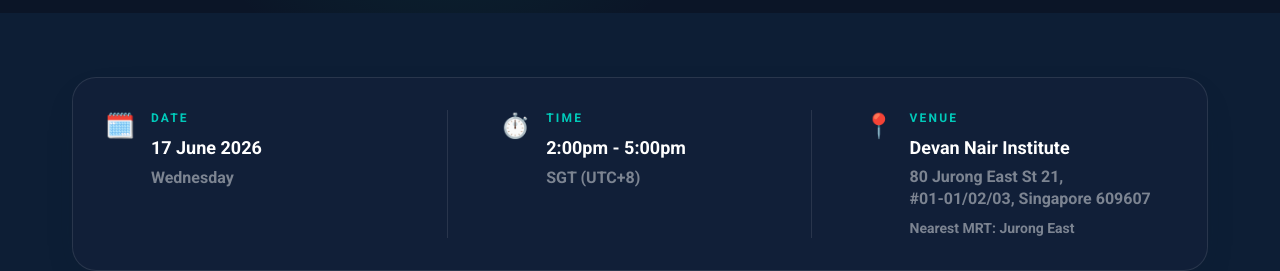
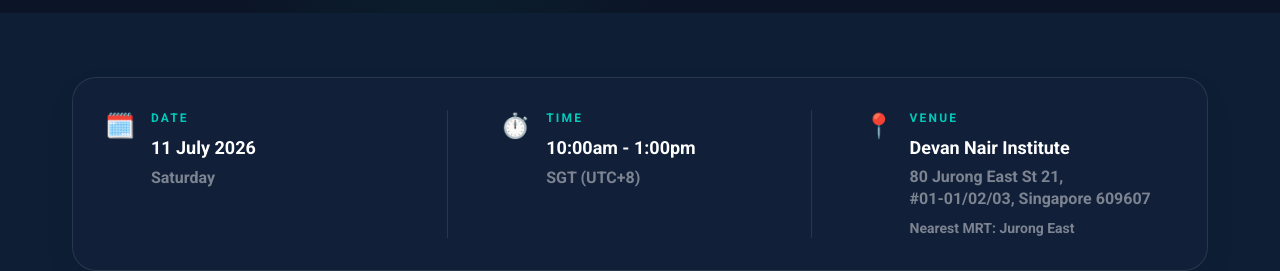
Before and after one commit to nexiuslabs/nexiusacademyskillsfuture, a React (Vite) app: page /course-preview in a window 1280 px wide. Shown: the part 840-1111 px from the top of the page. Built offline with nearby package versions, Linux system fonts and the light colour scheme.

Commit message:
fix: update course preview July session (#53)
Co-authored-by: root <root@srv1538713.hstgr.cloud>

```diff
--- a/pages/PreviewSessionPage.tsx
+++ b/pages/PreviewSessionPage.tsx
@@ -45,10 +45,10 @@
     bodyClass: 'course-preview-page',
     schedules: [
       {
-        date: '17 June 2026',
-        time: 'Wednesday, 2:00pm to 5:00pm',
-        cohortCode: 'course-preview-2026-06-17',
-        cohortLabel: '17 Jun 2026 course preview (2pm-5pm)',
+        date: '11 July 2026',
+        time: 'Saturday, 10:00am to 1:00pm',
+        cohortCode: 'course-preview-2026-07-11',
+        cohortLabel: '11 Jul 2026 course preview (10am-1pm)',
       },
     ],
     partnerName: 'e2i',
@@ -159,7 +159,7 @@
 ];
 
 const COURSE_PREVIEW_REGISTER_URL =
-  'https://event.e2i.com.sg/view-event/agentic-ai-foundations-for-non-technical-professionals';
+  'https://event.e2i.com.sg/view-event/agentic-ai-foundations-for-non-technical-professionals-workshop-2';
 
 const trainers = [
   {
@@ -206,7 +206,7 @@
     <div className={isDarkPreview ? 'min-h-screen bg-[#0b1527] text-white' : 'min-h-screen bg-white text-textDark'}>
       <SEO
         title={isDarkPreview ? 'Course Preview: Agentic AI Foundations | Nexius Academy' : '4-Hour Agentic AI Preview Session | Nexius Academy'}
-        description={isDarkPreview ? 'Join the 17 June 2026 course preview for Agentic AI Foundations. A classroom session for non-technical professionals from 2pm to 5pm.' : 'A beginner-friendly 4-hour Agentic AI preview for non-technical professionals. Learn prompts, reusable instructions, and safe AI habits.'}
+        description={isDarkPreview ? 'Join the 11 July 2026 course preview for Agentic AI Foundations. A classroom session for non-technical professionals from 10am to 1pm.' : 'A beginner-friendly 4-hour Agentic AI preview for non-technical professionals. Learn prompts, reusable instructions, and safe AI habits.'}
         canonical={config.pagePath}
         ogType="course"
         ogImage="https://academy.nexiuslabs.com/images/og/agentic-ai-course-og.jpg"
@@ -366,15 +366,15 @@
                         <div className="text-2xl" aria-hidden="true">🗓️</div>
                         <div>
                           <div className="text-xs font-bold uppercase tracking-[0.18em] text-accent">Date</div>
-                          <div className="mt-2 text-lg font-extrabold text-white">17 June 2026</div>
-                          <div className="mt-1 text-base font-semibold text-white/45">Wednesday</div>
+                          <div className="mt-2 text-lg font-extrabold text-white">11 July 2026</div>
+                          <div className="mt-1 text-base font-semibold text-white/45">Saturday</div>
                         </div>
                       </div>
                       <div className="grid gap-4 md:grid-cols-[auto,1fr] md:border-r md:border-white/10 md:px-8">
                         <div className="text-2xl" aria-hidden="true">⏱️</div>
                         <div>
                           <div className="text-xs font-bold uppercase tracking-[0.18em] text-accent">Time</div>
-                          <div className="mt-2 text-lg font-extrabold text-white">2:00pm - 5:00pm</div>
+                          <div className="mt-2 text-lg font-extrabold text-white">10:00am - 1:00pm</div>
                           <div className="mt-1 text-base font-semibold text-white/45">SGT (UTC+8)</div>
                         </div>
                       </div>
@@ -483,7 +483,7 @@
         <section id="session-flow" className="bg-neutral py-20 md:py-28">
           <div className="container-page">
             <div className="mb-12 max-w-3xl">
-              <div className="mb-3 text-sm font-bold uppercase tracking-[0.18em] text-accent">4-hour workshop flow</div>
+              <div className="mb-3 text-sm font-bold uppercase tracking-[0.18em] text-accent">3-hour workshop flow</div>
               <h2 className="text-balance text-3xl font-bold leading-tight text-primary sm:text-4xl">
                 Guided demonstrations, short hands-on activities, and practical workplace examples
               </h2>
--- a/scripts/postbuild-seo.mjs
+++ b/scripts/postbuild-seo.mjs
@@ -399,7 +399,7 @@
     includeInSitemap: true,
     title: 'Course Preview: Agentic AI Foundations | Nexius Academy',
     description:
-      'Join the 17 June 2026 course preview for Agentic AI Foundations. A classroom session for non-technical professionals from 2pm to 5pm.',
+      'Join the 11 July 2026 course preview for Agentic AI Foundations. A classroom session for non-technical professionals from 10am to 1pm.',
     ogType: 'course',
     ogImage: COURSE_IMAGE,
     schemas: [
@@ -415,8 +415,8 @@
           '@type': 'CourseInstance',
           courseMode: 'In-person',
           courseWorkload: 'PT3H',
-          startDate: '2026-06-17T14:00:00+08:00',
-          endDate: '2026-06-17T17:00:00+08:00',
+          startDate: '2026-07-11T10:00:00+08:00',
+          endDate: '2026-07-11T13:00:00+08:00',
           location: {
             '@type': 'Place',
             name: 'Devan Nair Institute for Employment and Employability',
```
